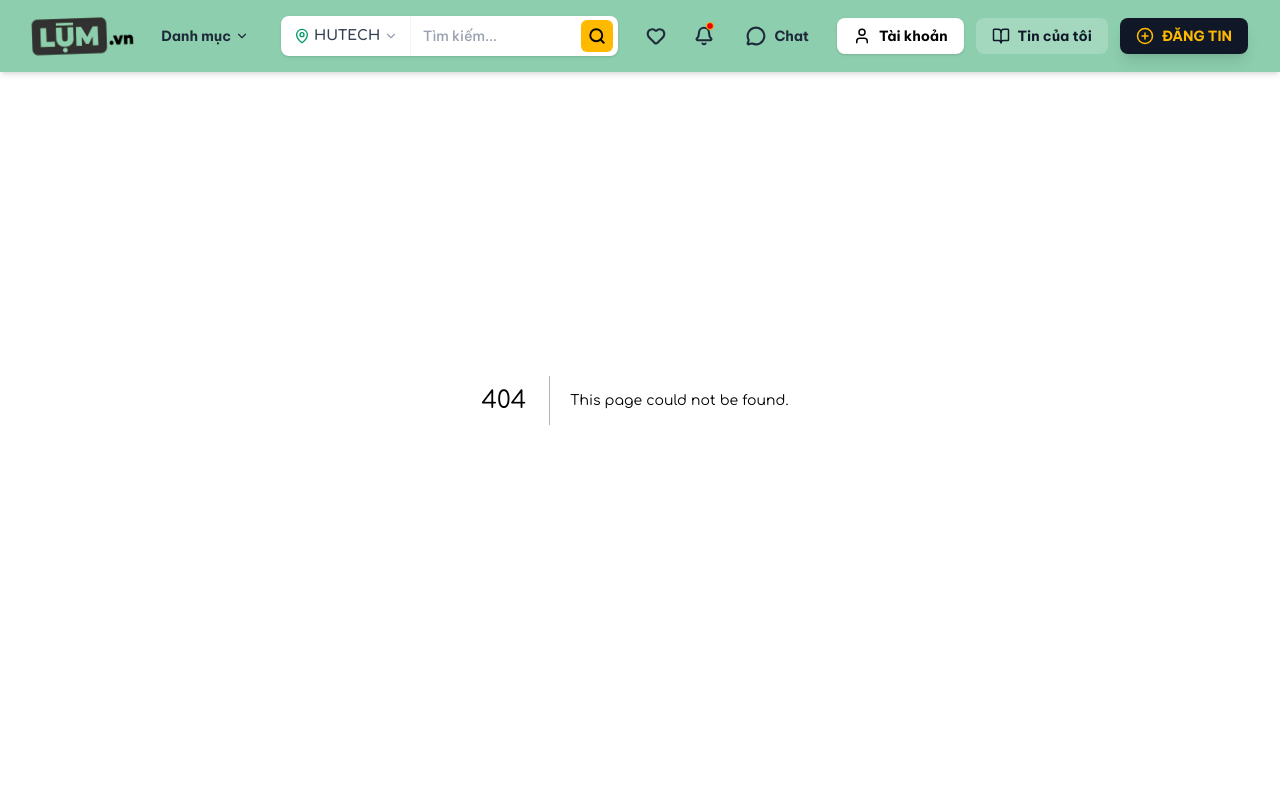
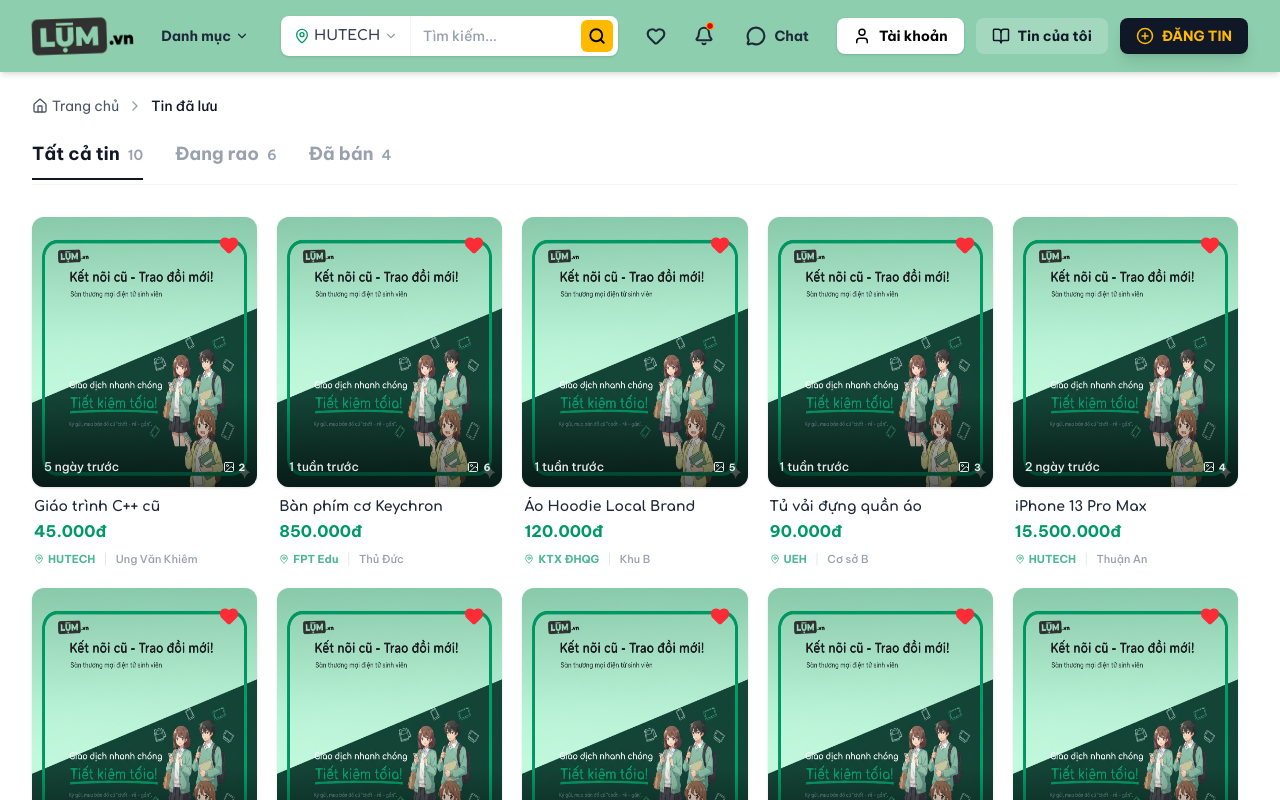
Before and after one commit to ngcnguywn0124/FE-LUM-trade-ecommerce, a Next.js app: page /tin-da-luu in a window 1280 px wide. Before the commit this address had no page. Shown: the top 800 px of the page. Built offline with nearby package versions, Linux system fonts and the light colour scheme.

Commit message:
feat: add WishlistUI feature

```diff
--- /dev/null
+++ b/app/tin-da-luu/page.tsx
@@ -0,0 +1,5 @@
+import WishlistPage from "@/components/features/wishlist/WishlistPage";
+
+export default function SavedPostsPage() {
+  return <WishlistPage />;
+}
--- a/components/features/product/ProductCard.tsx
+++ b/components/features/product/ProductCard.tsx
@@ -15,10 +15,11 @@ interface ProductProps {
     time?: string;
     imageCount?: number;
   };
+  isWishlist?: boolean;
 }
 
-const ProductCard = ({ product }: ProductProps) => {
-  const [isLiked, setIsLiked] = useState(false);
+const ProductCard = ({ product, isWishlist = false }: ProductProps) => {
+  const [isLiked, setIsLiked] = useState(isWishlist);
 
   return (
     <Link href={`/bai-dang/${product.id}`} className="block group cursor-pointer">
@@ -36,13 +37,15 @@ const ProductCard = ({ product }: ProductProps) => {
           onClick={(e) => {
             e.preventDefault();
             e.stopPropagation();
-            setIsLiked(!isLiked);
+            if (!isWishlist) {
+              setIsLiked(!isLiked);
+            }
           }}
           className="absolute top-3 right-3 z-10 p-1.5 rounded-full hover:bg-black/10 transition-colors cursor-pointer"
         >
           <Heart
             size={20}
-            className={`transition-colors ${isLiked ? "fill-red-500 text-red-500" : "text-white drop-shadow-md"}`}
+            className={`transition-colors ${(isLiked || isWishlist) ? "fill-red-500 text-red-500" : "text-white drop-shadow-md"}`}
           />
         </button>
 
--- /dev/null
+++ b/components/features/wishlist/WishlistEmptyState.tsx
@@ -0,0 +1,8 @@
+export default function WishlistEmptyState() {
+  return (
+    <div className="py-16 text-center rounded-2xl border border-dashed border-gray-200 bg-gray-50/70">
+      <p className="text-base font-semibold text-gray-700">Chưa có tin nào trong mục này</p>
+      <p className="mt-1 text-sm text-gray-500">Hãy lưu thêm tin phù hợp để xem lại nhanh hơn.</p>
+    </div>
+  );
+}
--- /dev/null
+++ b/components/features/wishlist/WishlistFilterTabs.tsx
@@ -0,0 +1,48 @@
+type WishlistFilter = "all" | "active" | "sold";
+
+interface WishlistFilterTabsProps {
+  activeFilter: WishlistFilter;
+  onChange: (filter: WishlistFilter) => void;
+  totalCount: number;
+  activeCount: number;
+  soldCount: number;
+}
+
+const tabConfig: Array<{ id: WishlistFilter; label: string }> = [
+  { id: "all", label: "Tất cả tin" },
+  { id: "active", label: "Đang rao" },
+  { id: "sold", label: "Đã bán" },
+];
+
+export default function WishlistFilterTabs({
+  activeFilter,
+  onChange,
+  totalCount,
+  activeCount,
+  soldCount,
+}: WishlistFilterTabsProps) {
+  const getCount = (id: WishlistFilter) => {
+    if (id === "all") return totalCount;
+    if (id === "active") return activeCount;
+    return soldCount;
+  };
+
+  return (
+    <div className="flex items-center gap-8 border-b border-gray-100 mb-8 pb-1 overflow-x-auto whitespace-nowrap scrollbar-hide">
+      {tabConfig.map((tab) => (
+        <button
+          key={tab.id}
+          onClick={() => onChange(tab.id)}
+          className={`relative pb-3 text-lg font-bold transition-all cursor-pointer ${
+            activeFilter === tab.id
+              ? "text-gray-900 after:absolute after:bottom-0 after:left-0 after:w-full after:h-0.5 after:bg-gray-900"
+              : "text-gray-400 hover:text-gray-600"
+          }`}
+        >
+          {tab.label}
+          <span className="ml-2 text-sm font-semibold text-gray-400">{getCount(tab.id)}</span>
+        </button>
+      ))}
+    </div>
+  );
+}
--- /dev/null
+++ b/components/features/wishlist/WishlistPage.tsx
@@ -0,0 +1,55 @@
+"use client";
+
+import { useMemo, useState } from "react";
+import WishlistFilterTabs from "./WishlistFilterTabs";
+import ProductCard from "../product/ProductCard";
+import WishlistEmptyState from "./WishlistEmptyState";
+import { mockWishlist } from "@/lib/mockWishlist";
+import Breadcrumb from "@/components/shared/Breadcrumb";
+
+type WishlistFilter = "all" | "active" | "sold";
+
+export default function WishlistPage() {
+  const [activeFilter, setActiveFilter] = useState<WishlistFilter>("all");
+
+  const activeCount = useMemo(
+    () => mockWishlist.filter((item) => item.status === "active").length,
+    []
+  );
+
+  const soldCount = useMemo(
+    () => mockWishlist.filter((item) => item.status === "sold").length,
+    []
+  );
+
+  const filteredItems = useMemo(() => {
+    if (activeFilter === "all") return mockWishlist;
+    return mockWishlist.filter((item) => item.status === activeFilter);
+  }, [activeFilter]);
+
+  return (
+    <section className="py-24 bg-white min-h-screen">
+      <div className="max-w-7xl mx-auto px-4 sm:px-6 lg:px-8">
+        <Breadcrumb items={[{ label: "Tin đã lưu" }]} />
+
+        <WishlistFilterTabs
+          activeFilter={activeFilter}
+          onChange={setActiveFilter}
+          totalCount={mockWishlist.length}
+          activeCount={activeCount}
+          soldCount={soldCount}
+        />
+
+        {filteredItems.length === 0 ? (
+          <WishlistEmptyState />
+        ) : (
+          <div className="grid grid-cols-2 lg:grid-cols-4 xl:grid-cols-5 gap-3 md:gap-5">
+            {filteredItems.map((item) => (
+              <ProductCard key={item.id} product={item} isWishlist={true} />
+            ))}
+          </div>
+        )}
+      </div>
+    </section>
+  );
+}
--- /dev/null
+++ b/lib/mockWishlist.ts
@@ -0,0 +1,114 @@
+import { WishlistItem } from "@/types/wishlist";
+
+export const mockWishlist: WishlistItem[] = [
+  {
+    id: 1,
+    name: "Giáo trình C++ cũ",
+    price: "45.000đ",
+    school: "HUTECH",
+    campus: "Ung Văn Khiêm",
+    image: "/template.png",
+    time: "5 ngày trước",
+    imageCount: 2,
+    status: "active",
+  },
+  {
+    id: 2,
+    name: "Bàn phím cơ Keychron",
+    price: "850.000đ",
+    school: "FPT Edu",
+    campus: "Thủ Đức",
+    image: "/template.png",
+    time: "1 tuần trước",
+    imageCount: 6,
+    status: "active",
+  },
+  {
+    id: 3,
+    name: "Áo Hoodie Local Brand",
+    price: "120.000đ",
+    school: "KTX ĐHQG",
+    campus: "Khu B",
+    image: "/template.png",
+    time: "1 tuần trước",
+    imageCount: 5,
+    status: "sold",
+  },
+  {
+    id: 4,
+    name: "Tủ vải đựng quần áo",
+    price: "90.000đ",
+    school: "UEH",
+    campus: "Cơ sở B",
+    image: "/template.png",
+    time: "1 tuần trước",
+    imageCount: 3,
+    status: "active",
+  },
+  {
+    id: 5,
+    name: "iPhone 13 Pro Max",
+    price: "15.500.000đ",
+    school: "HUTECH",
+    campus: "Thuận An",
+    image: "/template.png",
+    time: "2 ngày trước",
+    imageCount: 4,
+    status: "sold",
+  },
+  {
+    id: 6,
+    name: "Sách Giải tích 1",
+    price: "35.000đ",
+    school: "HUTECH",
+    campus: "E3 Công nghệ",
+    image: "/template.png",
+    time: "1 giờ trước",
+    imageCount: 1,
+    status: "active",
+  },
+  {
+    id: 7,
+    name: "Chuột không dây Logitech",
+    price: "150.000đ",
+    school: "ĐH Công Nghiệp",
+    campus: "Gò Vấp",
+    image: "/template.png",
+    time: "3 giờ trước",
+    imageCount: 2,
+    status: "active",
+  },
+  {
+    id: 8,
+    name: "Quạt sạc mini",
+    price: "55.000đ",
+    school: "HUTECH",
+    campus: "Sài Gòn",
+    image: "/template.png",
+    time: "6 giờ trước",
+    imageCount: 3,
+    status: "sold",
+  },
+  {
+    id: 9,
+    name: "Bình giữ nhiệt Lock&Lock",
+    price: "110.000đ",
+    school: "HUTECH",
+    campus: "Ung Văn Khiêm",
+    image: "/template.png",
+    time: "12 giờ trước",
+    imageCount: 4,
+    status: "active",
+  },
+  {
+    id: 10,
+    name: "Macbook Air M1 2020",
+    price: "14.500.000đ",
+    school: "FPT Edu",
+    campus: "Quang Trung",
+    image: "/template.png",
+    time: "10 ngày trước",
+    imageCount: 5,
+    status: "sold",
+  },
+];
--- /dev/null
+++ b/types/wishlist.ts
@@ -0,0 +1,13 @@
+export type WishlistPostStatus = "active" | "sold";
+
+export interface WishlistItem {
+  id: number;
+  name: string;
+  price: string;
+  school: string;
+  campus?: string;
+  image: string;
+  time: string;
+  imageCount: number;
+  status: WishlistPostStatus;
+}
```
